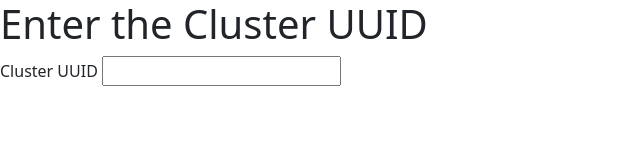
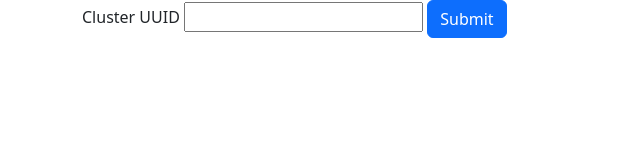
Before and after one commit to comptonka/eval-framework, a plain HTML site: page head.html in a window 1280 px wide. Shown: the whole page, without its empty margins (0-640 px from the left). Drawn offline with nearby package versions, Linux system fonts and the light colour scheme.

Commit message:
Update head.html

```diff
--- a/head.html
+++ b/head.html
@@ -7,13 +7,15 @@
     <link href="https://cdn.jsdelivr.net/npm/bootstrap@5.3.3/dist/css/bootstrap.min.css" rel="stylesheet" integrity="sha384-QWTKZyjpPEjISv5WaRU9OFeRpok6YctnYmDr5pNlyT2bRjXh0JMhjY6hW+ALEwIH" crossorigin="anonymous">
   </head>
   <body>
-    <h1>Enter the Cluster UUID</h1>
+    <div class="container">
       <form>
           <div class="form-group">
               <label for="labelClusterUUID">Cluster UUID</label>
               <input type="text" id="inputClusterUUID"></input>
+              <button type="button" class="btn btn-primary">Submit</button>
           </div>
       </form>
+    </div>
     <script src="https://cdn.jsdelivr.net/npm/bootstrap@5.3.3/dist/js/bootstrap.bundle.min.js" integrity="sha384-YvpcrYf0tY3lHB60NNkmXc5s9fDVZLESaAA55NDzOxhy9GkcIdslK1eN7N6jIeHz" crossorigin="anonymous"></script>
   </body>
 </html>
```
